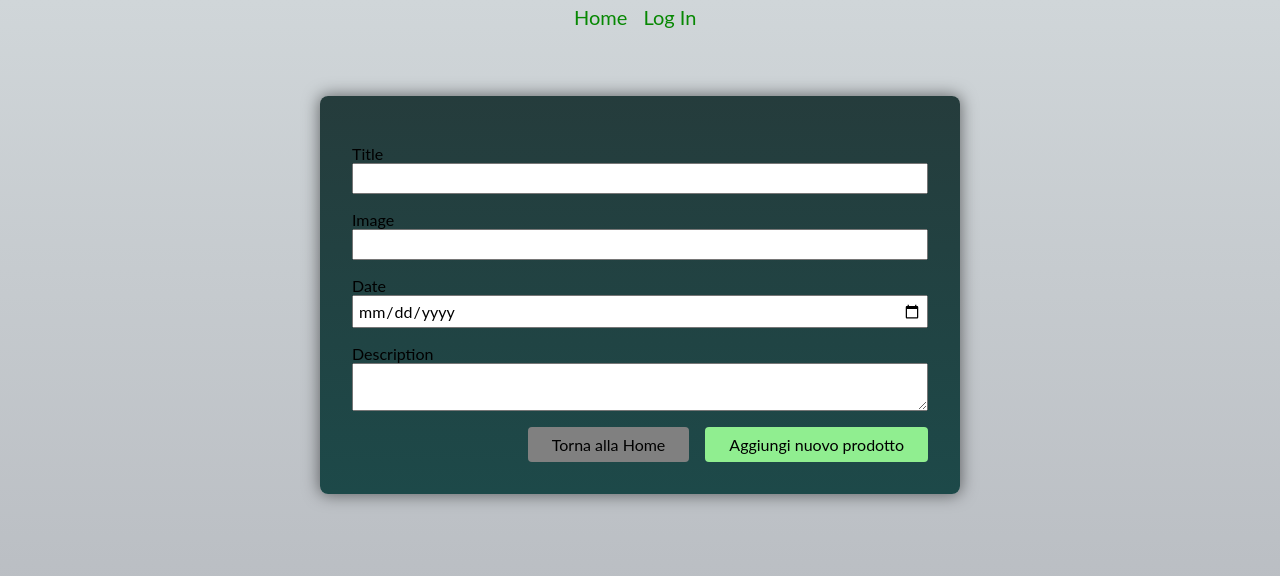
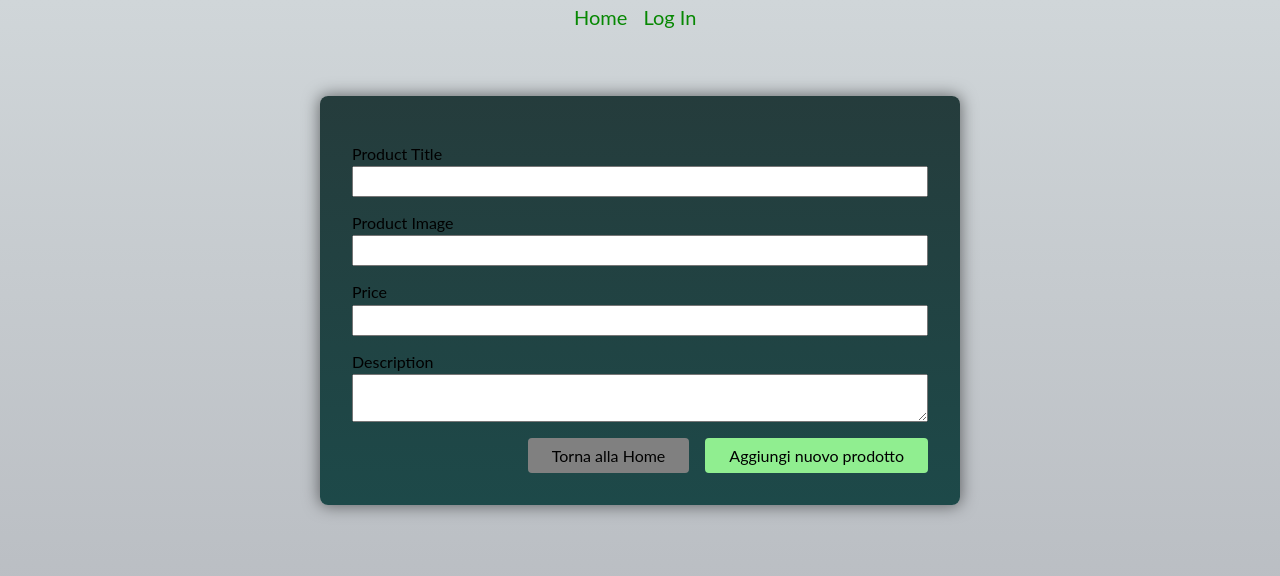
Before and after one commit to SSarro16/lvg-onfood, a React (Create React App) app in the folder frontend/: page /newproduct in a window 1280 px wide. Shown: the top 576 px of the page. Built offline with nearby package versions, Linux system fonts and the light colour scheme.

Commit message:
logged out fixed

```diff
--- a/frontend/src/App.tsx
+++ b/frontend/src/App.tsx
@@ -4,9 +4,9 @@ import "./App.css";
 import HomePage from "./pages/Home";
 import LogInPage, { action as authAction } from "./pages/LogIn";
 import RootLayout from "./pages/RootLayout";
-import { action as logoutAction } from "./pages/LogOut";
 import { tokenLoader } from "./util/auth";
 import NewProductPage from "./pages/NewProduct";
+import {action as logoutAction} from "./pages/LogOut";
 
 const router = createBrowserRouter([
   {
--- a/frontend/src/components/Form/LogInForm.tsx
+++ b/frontend/src/components/Form/LogInForm.tsx
@@ -1,6 +1,6 @@
 import React from "react";
 import { Form, Link, useActionData, useNavigation } from "react-router-dom";
-import classes from "../../pages/LogIn.module.css";
+import classes from "./Form.module.css";
 
 export default function LogInForm() {
     const navigation = useNavigation();
--- a/frontend/src/components/Form/NewProductForm.tsx
+++ b/frontend/src/components/Form/NewProductForm.tsx
@@ -1,7 +1,6 @@
 import React from "react";
 import { Form, useNavigation, Link } from "react-router-dom";
-
-import classes from "../Products/NewProductForm.module.css";
+import classes from "./Form.module.css";
 import { getAuthToken } from "../../util/auth";
 
 function NewProductForm(event: any) {
@@ -11,7 +10,7 @@ function NewProductForm(event: any) {
   return (
     <Form method="post" className={classes.form}>
       <p>
-        <label htmlFor="title">Title</label>
+        <label htmlFor="title">Product Title</label>
         <input
           id="title"
           type="text"
@@ -21,23 +20,23 @@ function NewProductForm(event: any) {
         />
       </p>
       <p>
-        <label htmlFor="image">Image</label>
+        <label htmlFor="image">Product Image</label>
         <input
           id="image"
-          type="url"
+          type='url'
           name="image"
           required
           defaultValue={event ? event.image : ""}
         />
       </p>
       <p>
-        <label htmlFor="date">Date</label>
+        <label htmlFor="price">Price</label>
         <input
-          id="date"
-          type="date"
-          name="date"
+          id="price"
+          type='number'
+          name="price"
           required
-          defaultValue={event ? event.date : ""}
+          defaultValue={event ? event.price : ""}
         />
       </p>
       <p>
--- a/frontend/src/components/Navigator Bar/MainNavigator.tsx
+++ b/frontend/src/components/Navigator Bar/MainNavigator.tsx
@@ -1,7 +1,6 @@
 import React from "react";
 import { NavLink, useRouteLoaderData } from "react-router-dom";
 import classes from "./MainNavigator.module.css";
-import { Form } from "react-router-dom";
 
 function MainNavigator() {
   const token = useRouteLoaderData("root");
@@ -44,9 +43,7 @@ function MainNavigator() {
               </NavLink>
               </li>
               <li>
-                <Form action="/logout" method="post">
-                  <button>Logout</button>
-                </Form>
+                <button><NavLink to="/logout">Log Out</NavLink></button>
               </li>
             </>
           )}
--- a/frontend/src/components/Products/NewProductForm.module.css
+++ /dev/null
@@ -1,51 +0,0 @@
-.form {
-  max-width: 40rem;
-  margin: 2rem auto;
-}
-
-.form label,
-.form input,
-.form textarea {
-  display: block;
-  width: 100%;
-}
-
-.form input,
-.form textarea {
-  font: inherit;
-  padding: 0.25rem;
-}
-
-.actions {
-  display: flex;
-  gap: 1rem;
-  justify-content: flex-end;
-  align-items: center;
-}
-
-.actions button {
-  font: inherit;
-  cursor: pointer;
-  padding: 0.5rem 1.5rem;
-  border-radius: 4px;
-  background-color: lightgreen;
-  color: black;
-  border: none;
-}
-
-.actions a {
-  text-decoration: none;
-  background-color: grey;
-  border-radius: 4px;
-  color: black;
-  cursor: pointer;
-  padding: 0.5rem 1.5rem;
-}
-
-.actions button:hover {
-  background-color: green;
-}
-
-.actions a:hover {
-  background-color: green;
-}
--- a/frontend/src/pages/LogOut.tsx
+++ b/frontend/src/pages/LogOut.tsx
@@ -1,8 +1,23 @@
-import { redirect } from "react-router-dom";
+import { redirect, json } from "react-router-dom";
 
-const action = () => {
-    localStorage.removeItem('token')
-    return redirect('/');
-}
+const action = async () => {
+  const response =  await fetch("http://localhost:8080/logout", {
+    method: "POST",
+    headers: {
+      "Content-Type": "application/json",
+    },
+  });
+
+  if (response.status === 401) {
+    return response
+  }
+
+  if (!response.ok) {
+    throw json({ message: 'Could not logged user.' }, { status: 500 });
+  }
+
+  localStorage.removeItem("token");
+  return (redirect("/"));
+};
 
 export {action};
--- a/frontend/src/util/auth.tsx
+++ b/frontend/src/util/auth.tsx
@@ -1,4 +1,4 @@
-import { LoaderFunction, redirect } from "react-router-dom";
+import { redirect } from "react-router-dom";
 
 const getAuthToken = () => {
   const token = localStorage.getItem("token");
```
Also changed, not shown: frontend/src/components/Form/Form.module.css (renamed from frontend/src/pages/LogIn.module.css), 1 other file (tests, documents, lock files or other folders).
